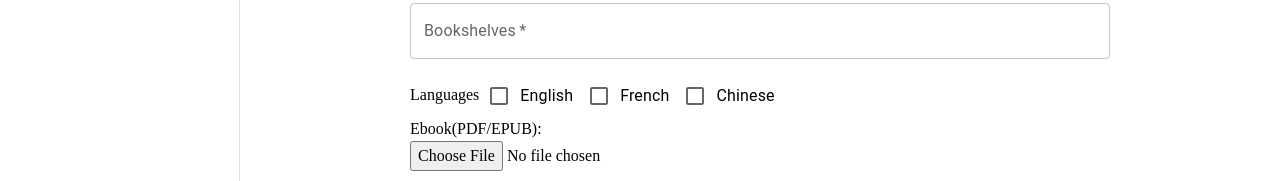
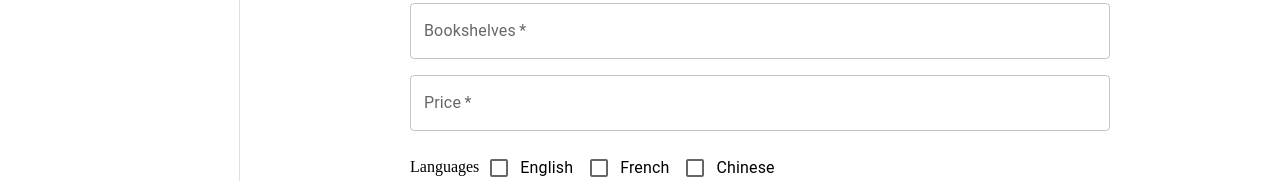
Before and after one commit to iouios/Ebooks, a Next.js app: page /admin/ebook/create in a window 1280 px wide. Shown: the part 402-583 px from the top of the page. Built offline with nearby package versions, Linux system fonts and the light colour scheme; no server answers; sample sign-in values are in the browser's storage.

Commit message:
SCRUM-42 เพิ่มค่าราคามาแล้วนำมาแสดงหน้าAdminEbook

```diff
--- a/src/app/admin/components/client/create.tsx
+++ b/src/app/admin/components/client/create.tsx
@@ -1,4 +1,10 @@
-import React, { forwardRef, useImperativeHandle, useState, useEffect } from "react";
+"use client";
+import React, {
+  forwardRef,
+  useImperativeHandle,
+  useState,
+  useEffect,
+} from "react";
 import styled from "styled-components";
 import {
   TextField,
@@ -20,6 +26,7 @@ interface FormDataType {
   bookshelves: string[];
   languages: string[];
   ebook_url: string;
+  price: number;
   image_url: string;
 }
 
@@ -39,6 +46,7 @@ export interface CreateComponentRef {
 const CreateComponent = forwardRef<CreateComponentRef>((_, ref) => {
   const [title, setTitle] = useState("");
   const [summaries, setSummaries] = useState("");
+  const [price, setprice] = useState("");
   const [bookshelves, setBookshelves] = useState("");
   const [languages, setLanguages] = useState<string[]>([]);
   const [selectedOption, setSelectedOption] = useState("");
@@ -61,12 +69,12 @@ const CreateComponent = forwardRef<CreateComponentRef>((_, ref) => {
   }, []);
 
   const isValidEbookFile = (file: File) => {
-    const allowedEbookTypes = ['application/pdf', 'application/epub+zip'];
+    const allowedEbookTypes = ["application/pdf", "application/epub+zip"];
     return allowedEbookTypes.includes(file.type);
   };
 
   const isValidCoverFile = (file: File) => {
-    const allowedCoverTypes = ['image/jpeg', 'image/jpg', 'image/png'];
+    const allowedCoverTypes = ["image/jpeg", "image/jpg", "image/png"];
     return allowedCoverTypes.includes(file.type);
   };
 
@@ -77,6 +85,7 @@ const CreateComponent = forwardRef<CreateComponentRef>((_, ref) => {
       summaries,
       bookshelves: bookshelves.split(",").map((b) => b.trim()),
       languages,
+      price: Number(parseFloat(price).toFixed(2)) || 0,
       ebook_url: fileUrls[0],
       image_url: fileUrls[1],
     }),
@@ -84,11 +93,11 @@ const CreateComponent = forwardRef<CreateComponentRef>((_, ref) => {
     uploadEbookFile: async (file: File) => {
       if (!isValidEbookFile(file)) {
         Swal.fire({
-          icon: 'error',
-          title: 'Invalid Ebook File!',
-          text: 'Only .pdf and .epub files are allowed.',
+          icon: "error",
+          title: "Invalid Ebook File!",
+          text: "Only .pdf and .epub files are allowed.",
         });
-        throw new Error('Invalid ebook file.');
+        throw new Error("Invalid ebook file.");
       }
 
       const { urlA } = await uploadFiles(file, new File([], "placeholder.png"));
@@ -99,14 +108,17 @@ const CreateComponent = forwardRef<CreateComponentRef>((_, ref) => {
     uploadImageFile: async (file: File) => {
       if (!isValidCoverFile(file)) {
         Swal.fire({
-          icon: 'error',
-          title: 'Invalid Cover Image!',
-          text: 'Only .jpeg, .jpg, and .png files are allowed.',
+          icon: "error",
+          title: "Invalid Cover Image!",
+          text: "Only .jpeg, .jpg, and .png files are allowed.",
         });
-        throw new Error('Invalid cover image.');
+        throw new Error("Invalid cover image.");
       }
 
-      const { urlB } = await uploadFiles(new File([], "placeholder.epub"), file);
+      const { urlB } = await uploadFiles(
+        new File([], "placeholder.epub"),
+        file
+      );
       setFileUrls((prev) => [prev[0], urlB]);
       return urlB;
     },
@@ -121,6 +133,8 @@ const CreateComponent = forwardRef<CreateComponentRef>((_, ref) => {
       prev.includes(lang) ? prev.filter((l) => l !== lang) : [...prev, lang]
     );
   };
+
+  console.log("Selected price:", price);
 
   return (
     <Main>
@@ -198,6 +212,31 @@ const CreateComponent = forwardRef<CreateComponentRef>((_, ref) => {
             marginRight: "auto",
           }}
         />
+        <TextField
+          label="Price"
+          variant="outlined"
+          type="number"
+          value={price}
+          onChange={(e) => {
+            setprice(e.target.value);
+          }}
+          onBlur={() => {
+            if (price === "" || isNaN(Number(price))) {
+              setprice("0.00");
+            } else {
+              setprice(parseFloat(price).toFixed(2));
+            }
+          }}
+          fullWidth
+          required
+          style={{
+            marginBottom: "16px",
+            width: "700px",
+            display: "block",
+            marginLeft: "auto",
+            marginRight: "auto",
+          }}
+        />
         <Languagesflex>
           <Languages>Languages</Languages>
           {["English", "French", "Chinese"].map((lang) => (
--- a/src/app/admin/ebook/create/page.tsx
+++ b/src/app/admin/ebook/create/page.tsx
@@ -17,6 +17,7 @@ interface FormDataType {
   summaries: string;
   bookshelves: string[];
   languages: string[];
+  price: number;
   ebook_url: string;
   image_url: string;
 }
@@ -83,13 +84,13 @@ const Create = () => {
     if (!formRef.current) return;
 
     const formData = formRef.current.getFormData();
+    console.log("Price from form:", formData.price);
     const userId = auth.currentUser?.uid;
     if (!userId) {
       console.log("User not authenticated!");
       return;
     }
-
-    const formDataWithUserId: FormDataType = { ...formData };
+    const formDataWithUserId: FormDataType = { ...formData};
 
     setUploading(true);
     try {
--- a/src/app/admin/ebook/page.tsx
+++ b/src/app/admin/ebook/page.tsx
@@ -25,10 +25,12 @@ interface EbookData {
   summaries: string;
   bookshelves: string[];
   languages: string[];
+  price: number;
 }
 
 const columns = [
   { id: "title", label: "Title", minWidth: 170 },
+  { id: "price", label: "price", minWidth: 170 },
   { id: "authors", label: "Authors", minWidth: 150 },
   { id: "summaries", label: "Summary", minWidth: 200 },
   { id: "bookshelves", label: "Bookshelves", minWidth: 150 },
@@ -121,6 +123,7 @@ const Create = () => {
                         }}
                       >
                         <TableCell>{ebook.title || "null"}</TableCell>
+                        <TableCell>{ebook.price ? ebook.price.toLocaleString() : "ฟรี"}</TableCell>
                         <TableCell>{ebook.summaries || "null"}</TableCell>
                         <TableCell>{ebook.summaries || "null"}</TableCell>
                         <TableCell>
--- a/src/app/api/ebook/route.ts
+++ b/src/app/api/ebook/route.ts
@@ -7,6 +7,7 @@ interface EbookData {
   summaries: string;
   bookshelves: string[];
   languages: string[];
+  price: number;
   ebook_url: string;
   image_url: string;
 
@@ -18,6 +19,7 @@ export const saveEbook = async ({
   summaries,
   bookshelves,
   languages,
+  price,
   ebook_url,
   image_url,
 }: EbookData): Promise<{ success: boolean; id?: string; error?: string }> => {
@@ -28,6 +30,7 @@ export const saveEbook = async ({
       summaries,
       bookshelves,
       languages,
+      price,
       ebook_url,
       image_url,
     });
--- a/src/app/api/ebooktable/route.ts
+++ b/src/app/api/ebooktable/route.ts
@@ -14,6 +14,7 @@ export async function GET() {
         authors: data.authors,
         summaries: data.summaries,
         bookshelves: data.bookshelves,
+        price: data.price,
         languages: data.languages,
         ebook_url: data.ebook_url,
         image_url: data.image_url,
--- a/src/app/api/editEbook/[id]/route.ts
+++ b/src/app/api/editEbook/[id]/route.ts
@@ -26,6 +26,7 @@ export async function GET(req: Request, context: { params: { id: string } }) {
       summaries: data.summaries,
       bookshelves: data.bookshelves,
       languages: data.languages,
+      price: data.price,
       ebook_url: data.ebook_url,
       image_url: data.image_url,
     });
@@ -47,6 +48,7 @@ export async function PUT(req: Request, context: { params: { id: string } }) {
       summaries: body.summaries,
       bookshelves: body.bookshelves,
       languages: body.languages,
+      price: body.price,
       ebook_url: body.ebook_url,
       image_url: body.image_url,
     });
```
Also changed, not shown: src/app/admin/ebook/edit/[id]/page.tsx (+9 -0 lines).
